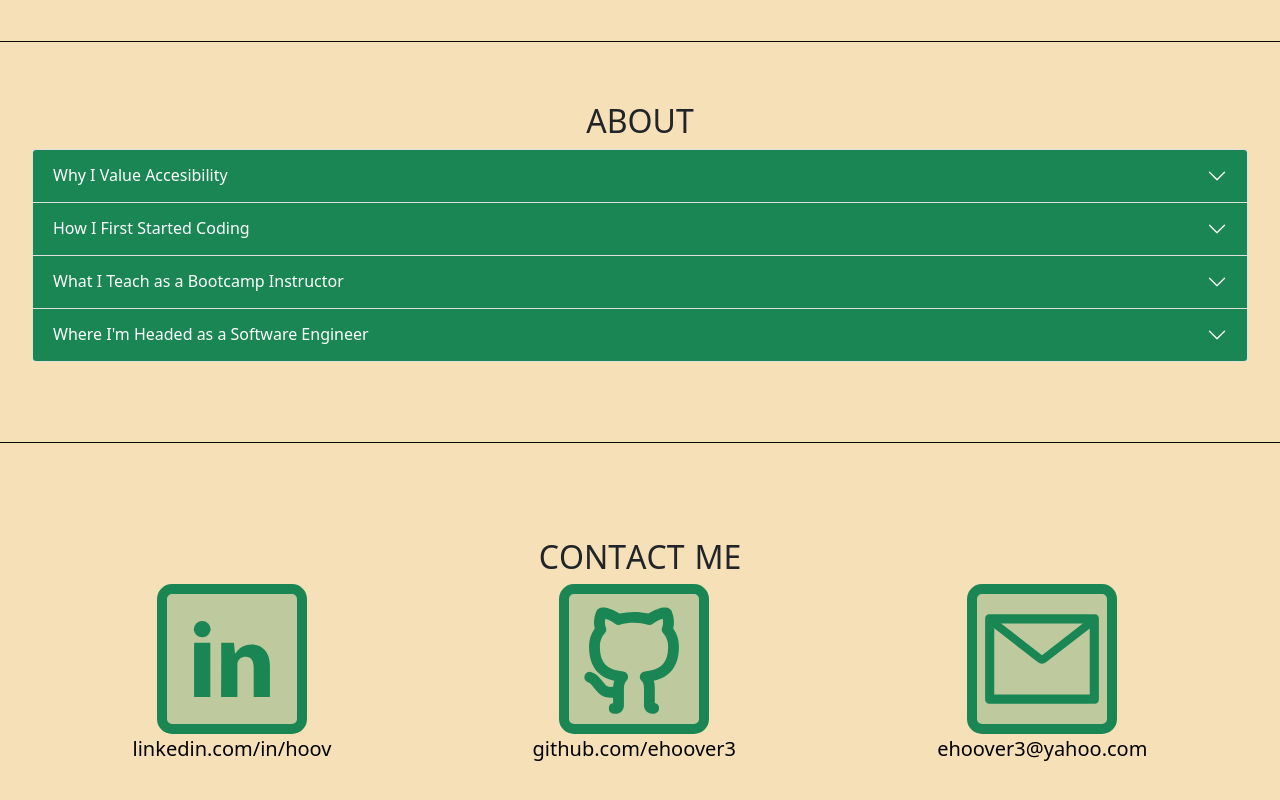
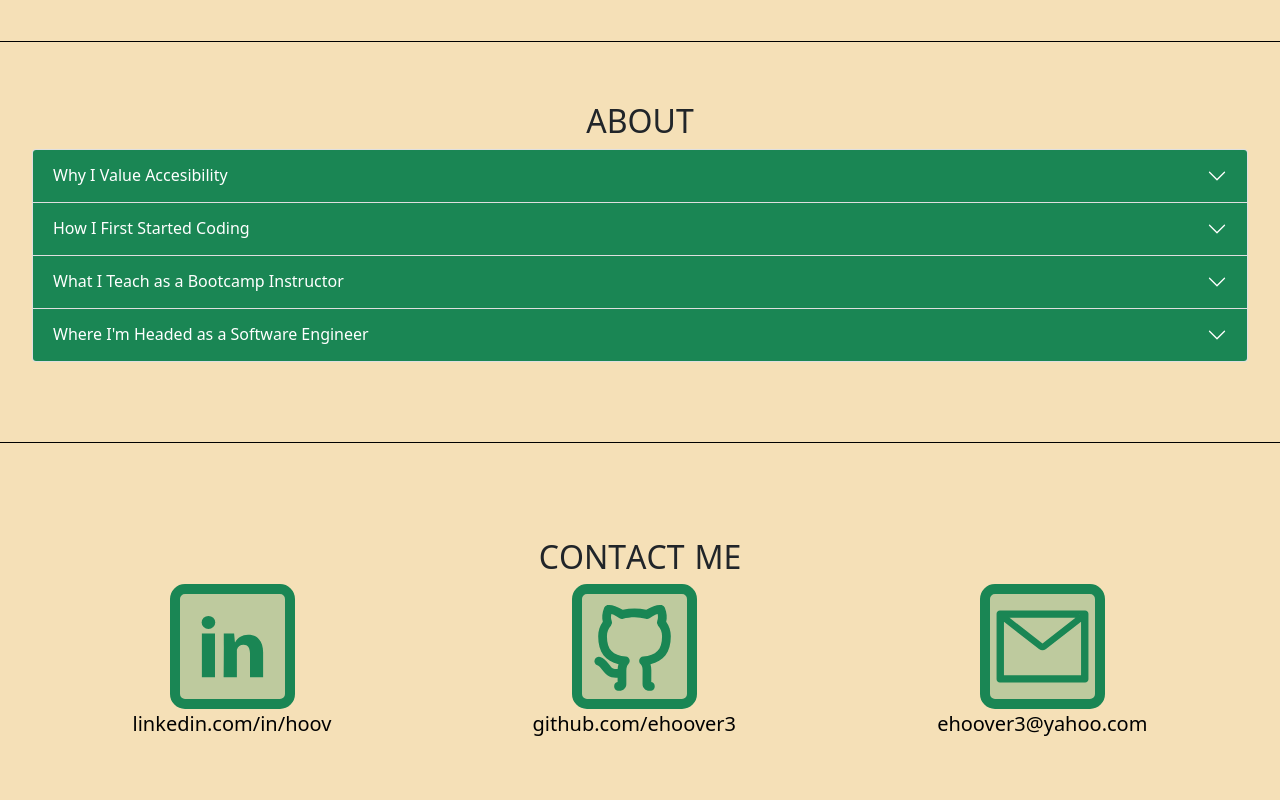
Before and after one commit to ehoover3/my-portfolio, a React (Create React App) app: page / in a window 1280 px wide. Shown: the part 1013-1813 px from the top of the page. Built offline with nearby package versions, Linux system fonts and the light colour scheme.

Commit message:
updated contact me text

```diff
--- a/src/layouts/ContactMe.js
+++ b/src/layouts/ContactMe.js
@@ -57,7 +57,7 @@ export default function ContactMe(props) {
           <TiSocialLinkedin
             style={{
               color: theme.style.primaryColor,
-              fontSize: 150,
+              fontSize: 125,
               borderRadius: 15,
               border: "10px solid " + theme.style.primaryColor,
               backgroundColor: theme.primaryColorLight,
@@ -71,7 +71,7 @@ export default function ContactMe(props) {
           <RiGithubLine
             style={{
               color: theme.style.primaryColor,
-              fontSize: 150,
+              fontSize: 125,
               borderRadius: 15,
               border: "10px solid " + theme.style.primaryColor,
               backgroundColor: theme.primaryColorLight,
@@ -85,7 +85,7 @@ export default function ContactMe(props) {
           <AiOutlineMail
             style={{
               color: theme.style.primaryColor,
-              fontSize: 150,
+              fontSize: 125,
               borderRadius: 15,
               border: "10px solid " + theme.style.primaryColor,
               backgroundColor: theme.primaryColorLight,
```
